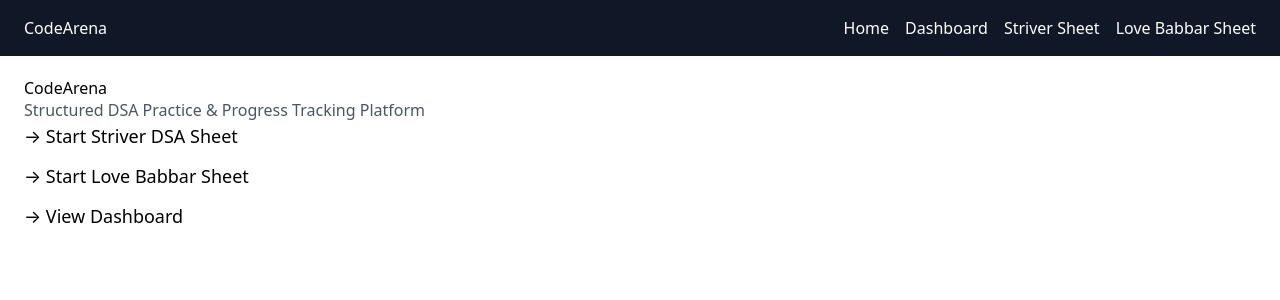
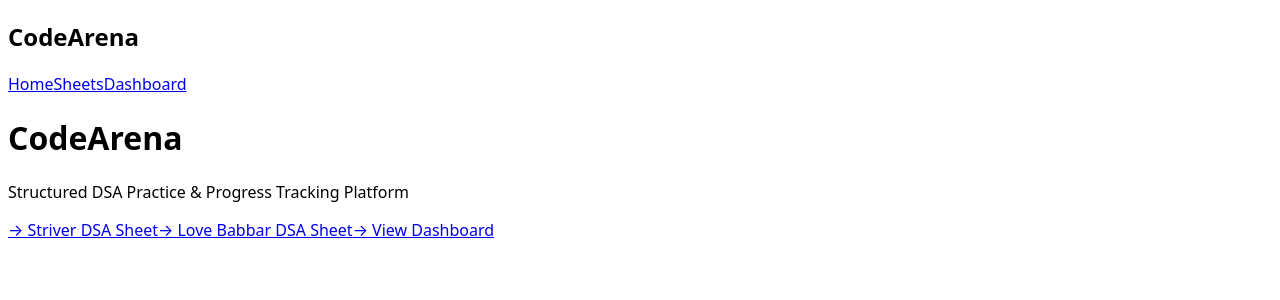
Before and after one commit to Ashish4316/CodeArena, a React (Vite) app: page / in a window 1280 px wide. Shown: the top 300 px of the page. Built offline with nearby package versions, Linux system fonts and the light colour scheme.

Commit message:
remove tailwind and related configs per user request

```diff
--- a/index.html
+++ b/index.html
@@ -4,13 +4,6 @@
     <meta charset="UTF-8" />
     <link rel="icon" type="image/svg+xml" href="/vite.svg" />
     <meta name="viewport" content="width=device-width, initial-scale=1.0" />
-    <script src="https://cdn.jsdelivr.net/npm/@tailwindcss/browser@4"></script>
-    <style type="text/tailwindcss">
-      @theme {
-        --color-clifford: #da373d;
-      }
-    </style>
-    <link rel="stylesheet" href="/dist/index.css">
     <title>codearena</title>
   </head>
   <body>
--- a/package.json
+++ b/package.json
@@ -25,7 +25,6 @@
     "eslint-plugin-react-refresh": "^0.4.24",
     "globals": "^16.5.0",
     "postcss": "^8.5.6",
-    "tailwindcss": "^3.4.7",
     "vite": "^7.2.4"
   }
 }
--- a/src/App.jsx
+++ b/src/App.jsx
@@ -1,18 +1,17 @@
 import { BrowserRouter, Routes, Route } from "react-router-dom";
 import Home from "./pages/Home";
 import Sheet from "./pages/Sheet";
-import Dashboard from "./components/Dashboard";
+import DashboardPage from "./pages/DashboardPage";
 import Navbar from "./components/Navbar";
 
 function App() {
   return (
     <BrowserRouter>
       <Navbar />
-
       <Routes>
         <Route path="/" element={<Home />} />
-        <Route path="/dashboard" element={<Dashboard />} />
         <Route path="/sheet/:sheetName" element={<Sheet />} />
+        <Route path="/dashboard" element={<DashboardPage />} />
       </Routes>
     </BrowserRouter>
   );
--- a/src/components/Navbar.jsx
+++ b/src/components/Navbar.jsx
@@ -1,23 +1,25 @@
-import { Link } from "react-router-dom";
+import { Link, NavLink } from "react-router-dom";
 
 const Navbar = () => {
+  const linkClass = ({ isActive }) =>
+    isActive
+      ? "text-blue-600 font-semibold"
+      : "text-gray-700 hover:text-blue-600";
+
   return (
-    <nav className="bg-gray-900 text-white px-6 py-4 flex justify-between items-center">
+    <nav className="flex justify-between items-center px-6 py-4 border-b">
       <h1 className="text-xl font-bold">CodeArena</h1>
 
-      <div className="space-x-4">
-        <Link to="/" className="hover:text-gray-300">
+      <div className="space-x-6">
+        <NavLink to="/" className={linkClass}>
           Home
-        </Link>
-        <Link to="/dashboard" className="hover:text-gray-300">
+        </NavLink>
+        <NavLink to="/sheet/striver" className={linkClass}>
+          Sheets
+        </NavLink>
+        <NavLink to="/dashboard" className={linkClass}>
           Dashboard
-        </Link>
-        <Link to="/sheet/striver" className="hover:text-gray-300">
-          Striver Sheet
-        </Link>
-        <Link to="/sheet/love-babbar" className="hover:text-gray-300">
-          Love Babbar Sheet
-        </Link>
+        </NavLink>
       </div>
     </nav>
   );
--- a/src/index.css
+++ b/src/index.css
@@ -1,6 +1,4 @@
-@tailwind base;
-@tailwind components;
-@tailwind utilities;
+/* Base styles */
 
 html, body, #root {
   height: 100%;
--- /dev/null
+++ b/src/pages/DashboardPage.jsx
@@ -0,0 +1,11 @@
+import Dashboard from "../components/Dashboard";
+
+const DashboardPage = () => {
+  return (
+    <div className="p-6">
+      <Dashboard />
+    </div>
+  );
+};
+
+export default DashboardPage;
--- a/src/pages/Home.jsx
+++ b/src/pages/Home.jsx
@@ -3,21 +3,19 @@
 const Home = () => {
   return (
     <div className="p-6">
-      <h1 className="text-4xl font-bold mb-2">CodeArena</h1>
-      <p className="text-gray-600 mb-6">
+      <h1 className="text-3xl font-bold mb-2">CodeArena</h1>
+      <p className="mb-6 text-gray-600">
         Structured DSA Practice & Progress Tracking Platform
       </p>
 
       <div className="space-y-3">
-        <Link to="/sheet/striver" className="block text-blue-600 text-lg">
-          → Start Striver DSA Sheet
+        <Link to="/sheet/striver" className="block text-blue-600">
+          → Striver DSA Sheet
         </Link>
-
-        <Link to="/sheet/love-babbar" className="block text-blue-600 text-lg">
-          → Start Love Babbar Sheet
+        <Link to="/sheet/love-babbar" className="block text-blue-600">
+          → Love Babbar DSA Sheet
         </Link>
-
-        <Link to="/dashboard" className="block text-green-600 text-lg">
+        <Link to="/dashboard" className="block text-blue-600">
           → View Dashboard
         </Link>
       </div>
```
Also changed, not shown: 1 other file (tests, documents, lock files or other folders).
